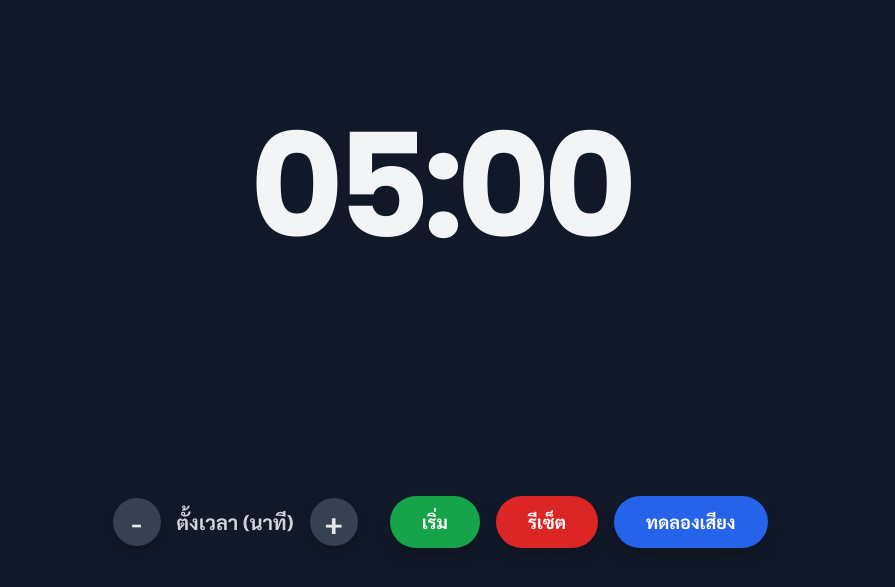
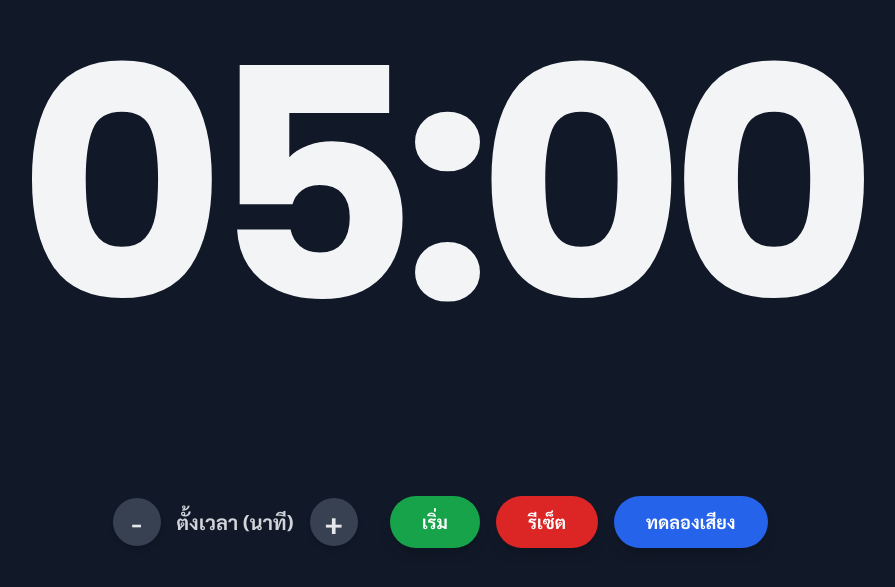
Before and after one commit to TacDrone/Time, a plain HTML site: page index.html in a window 1280 px wide. Shown: the part 187-774 px from the top of the page, without its empty margins (200-1095 px from the left). Drawn offline with nearby package versions, Linux system fonts and the light colour scheme.

Commit message:
Update index.html

```diff
--- a/index.html
+++ b/index.html
@@ -17,7 +17,7 @@
         }
         #time-display {
             font-family: 'Poppins', sans-serif;
-            font-size: clamp(2.5rem, 18vh, 25vw);
+            font-size: clamp(2.5rem, 75vh, 25vw);
         }
         /* คลาสสำหรับการกระพริบ */
         @keyframes flash-bw {
```
